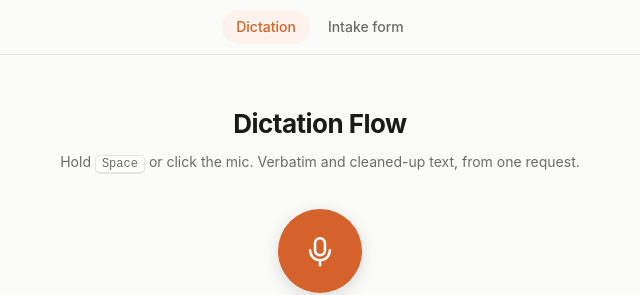
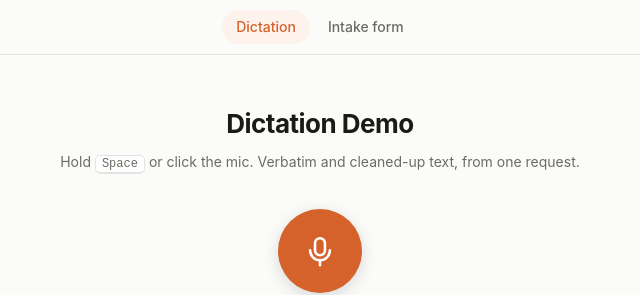
Before and after one commit to hsingh-aai/Dictation-HelloWorld, a website with bundled scripts: page web/public/index.html in a window 1280 px wide. Shown: the top 295 px of the page, 320-960 px from the left. Built offline with nearby package versions, Linux system fonts and the light colour scheme.

Commit message:
Rename the web app from Dictation Flow to Dictation Demo
Co-Authored-By: Claude Opus 5.5 <noreply@anthropic.com>

```diff
--- a/web/public/index.html
+++ b/web/public/index.html
@@ -3,7 +3,7 @@
 <head>
 <meta charset="utf-8">
 <meta name="viewport" content="width=device-width, initial-scale=1">
-<title>Dictation Flow</title>
+<title>Dictation Demo</title>
 <link rel="stylesheet" href="styles.css">
 <link rel="stylesheet" href="intake.css">
 <link rel="stylesheet" href="https://fonts.googleapis.com/css2?family=Roboto:wght@400;500&display=swap">
@@ -16,7 +16,7 @@
 
 <main id="screen-dictation">
   <header>
-    <h1>Dictation Flow</h1>
+    <h1>Dictation Demo</h1>
     <p class="sub">Hold <kbd>Space</kbd> or click the mic. Verbatim and cleaned-up text, from one request.</p>
   </header>
 
--- a/web/public/nav.js
+++ b/web/public/nav.js
@@ -9,7 +9,7 @@ function show() {
     else a.removeAttribute('aria-current');
   });
   document.body.dataset.screen = name;
-  document.title = name === 'intake' ? 'Intake Form · Dictation Flow' : 'Dictation Flow';
+  document.title = name === 'intake' ? 'Intake Form · Dictation Demo' : 'Dictation Demo';
   // Leaving a screen mid-recording would leave the mic open where you can't see it.
   window.dispatchEvent(new CustomEvent('screenchange', { detail: name }));
 }
```
